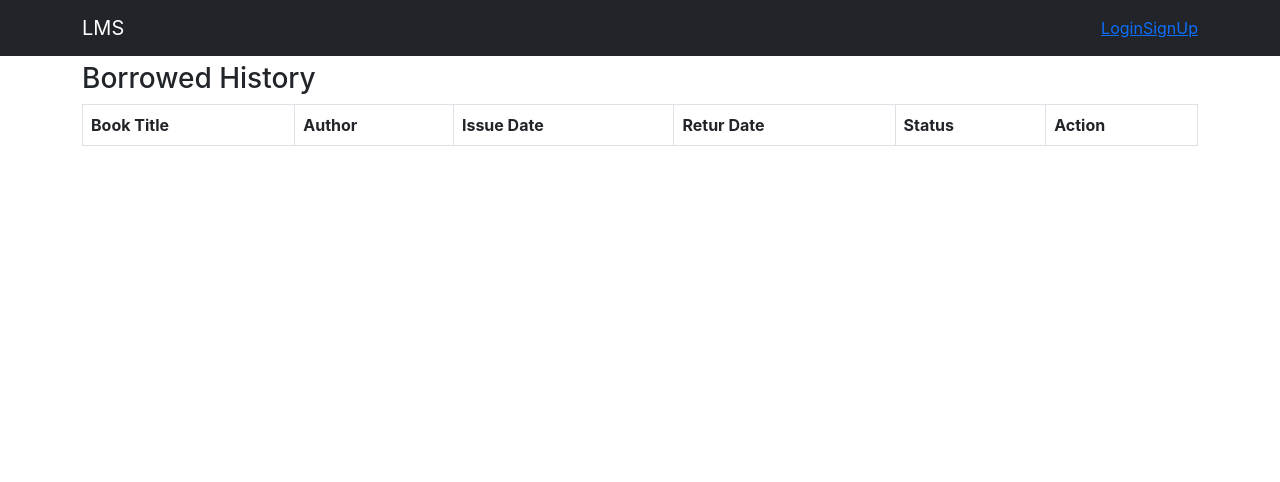
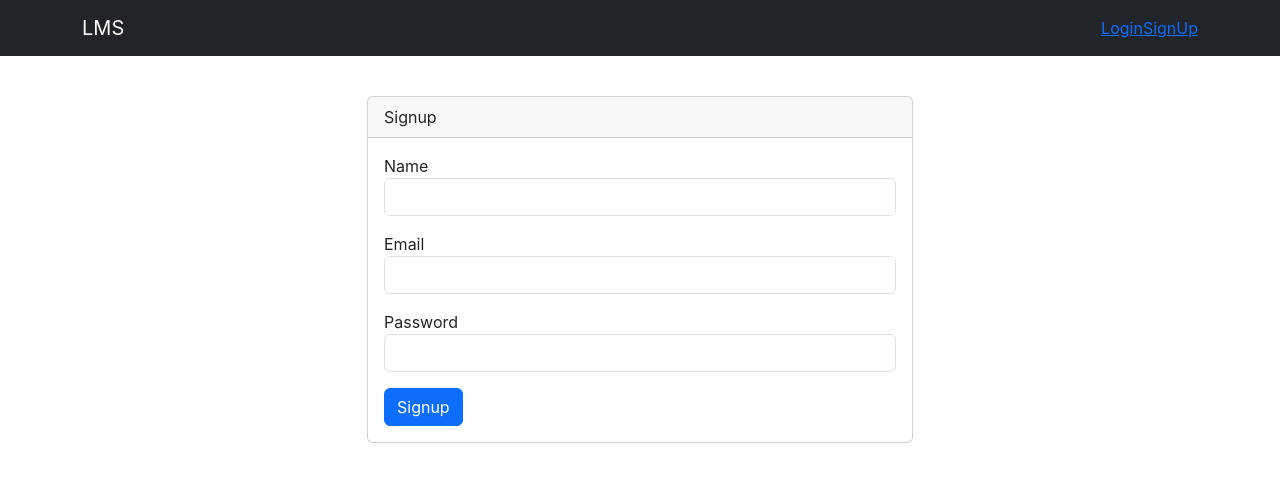
Before and after one commit to guhan0000/lms-frontend, a React (Create React App) app: page / in a window 1280 px wide. Shown: the top 482 px of the page. Built offline with nearby package versions, Linux system fonts and the light colour scheme.

Commit message:
functions test performed

```diff
--- a/src/App.js
+++ b/src/App.js
@@ -1,15 +1,19 @@
 import "./App.css";
 
-import UserDashboard from "./pages/UserDashboard";
+// import UserDashboard from "./pages/UserDashboard";
 // import AdminDashboard from "./pages/AdminDashboard";
 import Navbar from "./components/Navbar";
+import SignUp from "./pages/SignUp";
+// import AxioDemo from "./demoTests/AxioDemo";
+// import Home from "./pages/Home";
 
 function App() {
   return (
     <>
       {/* <AdminDashboard /> */}
       <Navbar />
-      <UserDashboard />
+      <SignUp/>
+
     </>
   );
 }
--- a/src/components/Navbar.jsx
+++ b/src/components/Navbar.jsx
@@ -7,7 +7,7 @@ const Navbar = () => {
         <div className="navbar-brand">LMS</div>
 
         <button
-          class="navbar-toggler"
+          className="navbar-toggler"
           type="button"
           data-bs-toggle="collapse"
           data-bs-target="#navbarNav"
@@ -15,7 +15,7 @@ const Navbar = () => {
           aria-expanded="false"
           aria-label="Toggle navigation"
         >
-          <span class="navbar-toggler-icon"></span>
+          <span className="navbar-toggler-icon"></span>
         </button>
         <div className="collapse navbar-collapse" id="navbarNav">
           <ul className="navbar-nav ms-auto">
--- /dev/null
+++ b/src/demoTests/AxioDemo.jsx
@@ -0,0 +1,13 @@
+import React from "react";
+import axios from "axios";
+
+const AxioDemo = () => {
+  axios
+    .get("https://dummyjson.com/producvts")
+    .then((res) => console.log(res.data))
+    .catch((err) => console.log(err));
+
+  return <div></div>;
+};
+
+export default AxioDemo;
--- a/src/pages/SignUp.jsx
+++ b/src/pages/SignUp.jsx
@@ -1,4 +1,20 @@
+import { useState } from "react";
+import api from "../services/api";
 const SignUp = () => {
+  const [name, setName] = useState("");
+  const [email, setEmail] = useState("");
+  const [password, setPassword] = useState("");
+
+  const handleSubmit = async (name, email, password) => {
+    try {
+      const member = { name, email, password };
+
+      await api.post("/api/users/register", member);
+    } catch (err) {
+      console.log(err.message);
+    }
+
+  };
   return (
     <div className="container mt-5 pt-5">
       <div className="row justify-content-center">
@@ -6,18 +22,43 @@ const SignUp = () => {
           <div className="card">
             <div className="card-header">Signup</div>
             <div className="card-body">
-              <form>
+              <form
+                onSubmit={() => {
+                  handleSubmit(name, email, password);
+                }}
+              >
                 <div className="mb-3">
                   <label>Name</label>
-                  <input type="text" className="form-control" required />
+                  <input
+                    type="text"
+                    className="form-control"
+                    required
+                    onChange={(e) => {
+                      setName(e.target.value);
+                    }}
+                  />
                 </div>
                 <div className="mb-3">
                   <label>Email</label>
-                  <input type="email" className="form-control" required />
+                  <input
+                    type="email"
+                    className="form-control"
+                    required
+                    onChange={(e) => {
+                      setEmail(e.target.value);
+                    }}
+                  />
                 </div>
                 <div className="mb-3">
                   <label>Password</label>
-                  <input type="password" className="form-control" required />
+                  <input
+                    type="password"
+                    className="form-control"
+                    required
+                    onChange={(e) => {
+                      setPassword(e.target.value);
+                    }}
+                  />
                 </div>
                 <button type="submit" className="btn btn-primary">
                   Signup
--- /dev/null
+++ b/src/services/api.js
@@ -0,0 +1,15 @@
+import axios from "axios";
+const api = axios.create({ baseURL: "http://localhost:6902" });
+api.interceptors.request.use(
+  (config) => {
+    const token = localStorage.getItem("token");
+    if (token) {
+      config.headers.Authorization = `Bearer ${token}`;
+    }
+    return config;
+  },
+  (error) => {
+    return Promise.reject(error);
+  }
+);
+export default api;
```
Also changed, not shown: src/pages/Home.jsx (+10 -2 lines).
